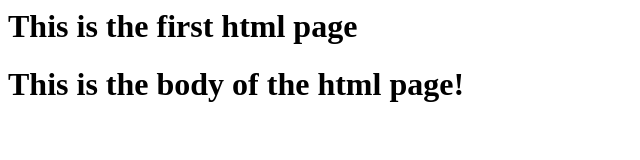
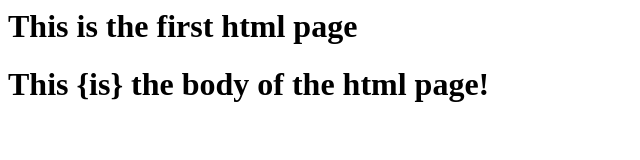
Before and after one commit to vasantskr/myfirstrepository, a plain HTML site: page index.html in a window 1280 px wide. Shown: the whole page, without its empty margins (0-640 px from the left). Drawn offline with Linux system fonts and the light colour scheme.

Commit message:
changes added to branch login

```diff
--- a/index.html
+++ b/index.html
@@ -6,7 +6,7 @@
     </header>
     <body>
         <h1>
-            This is the body of the html page!
+            This {is} the body of the html page!
         </h1>
     </body>
 </html>
```
